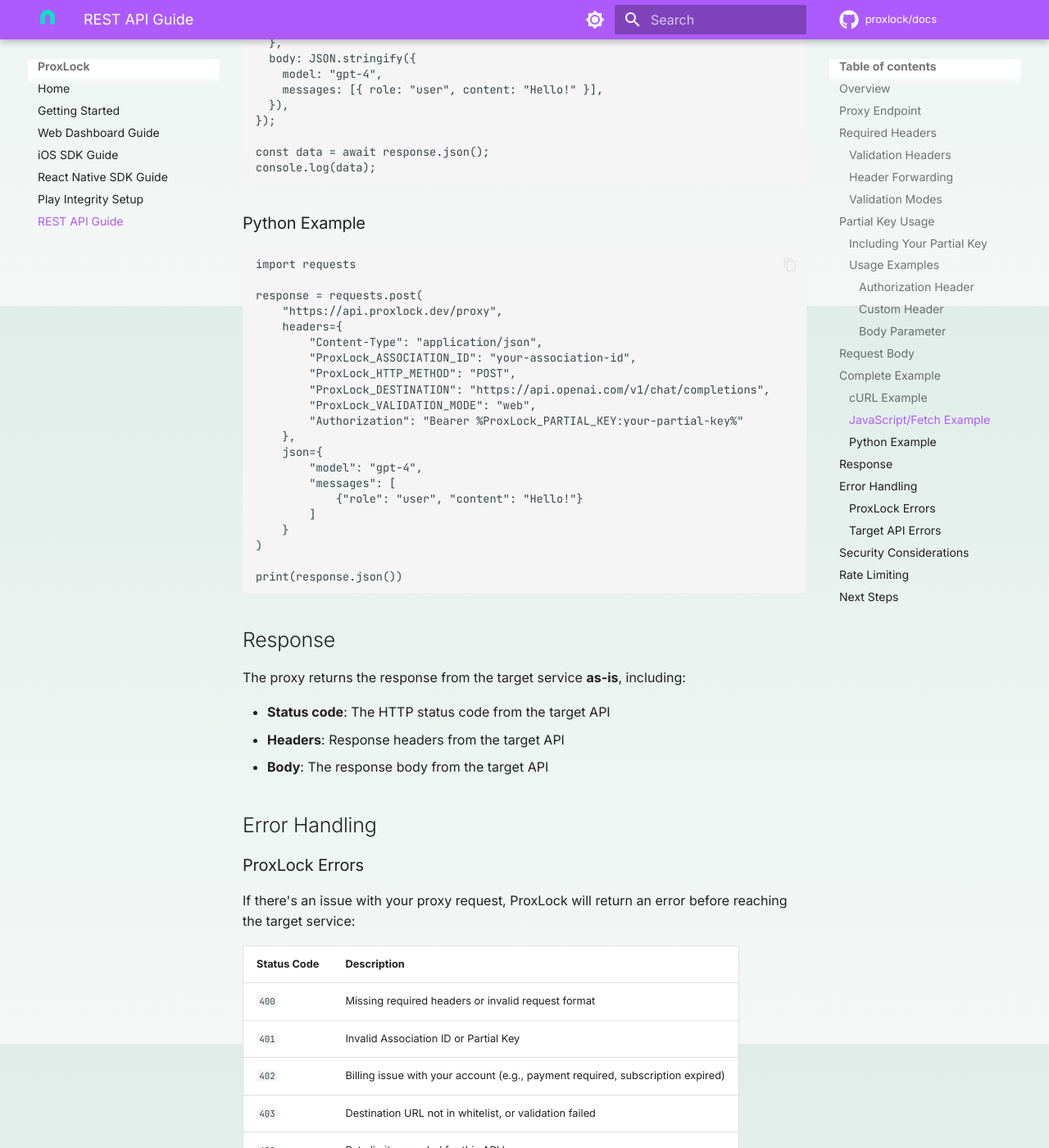
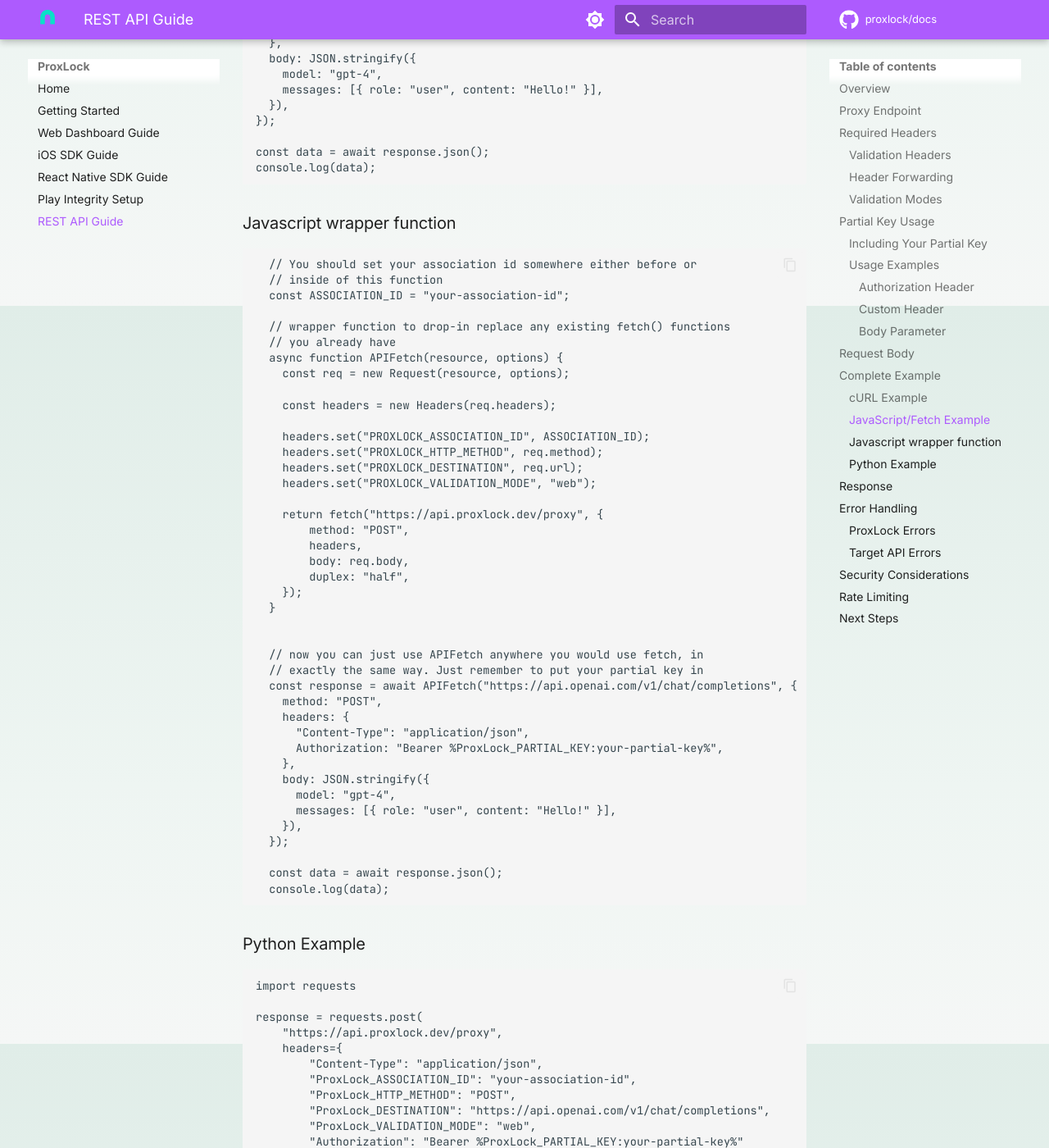
Before and after one commit to ProxLock/Docs, an MkDocs documentation site: the page built from docs/rest-api.md, in a window 1280 px wide and 1400 px high, scrolled down 4127 px. Shown: the whole window at 82% size. Built offline with MkDocs 1.6.1 and Material for MkDocs 9.7.7, drawn with Linux system fonts in a browser that asks for light colours; comment, search, counter and statistics services are not loaded.

Commit message:
added js wrapper function example for REST API

````diff
--- a/docs/rest-api.md
+++ b/docs/rest-api.md
@@ -154,6 +154,52 @@ const data = await response.json();
 console.log(data);
 ```
 
+### Javascript wrapper function
+
+```javascript
+  // You should set your association id somewhere either before or
+  // inside of this function
+  const ASSOCIATION_ID = "your-association-id";
+
+  // wrapper function to drop-in replace any existing fetch() functions
+  // you already have
+  async function APIFetch(resource, options) {
+    const req = new Request(resource, options);
+
+    const headers = new Headers(req.headers);
+
+    headers.set("PROXLOCK_ASSOCIATION_ID", ASSOCIATION_ID);
+    headers.set("PROXLOCK_HTTP_METHOD", req.method);
+    headers.set("PROXLOCK_DESTINATION", req.url);
+    headers.set("PROXLOCK_VALIDATION_MODE", "web");
+
+    return fetch("https://api.proxlock.dev/proxy", {
+        method: "POST",
+        headers,
+        body: req.body,
+        duplex: "half",
+    });
+  }
+
+
+  // now you can just use APIFetch anywhere you would use fetch, in
+  // exactly the same way. Just remember to put your partial key in
+  const response = await APIFetch("https://api.openai.com/v1/chat/completions", {
+    method: "POST",
+    headers: {
+      "Content-Type": "application/json",
+      Authorization: "Bearer %ProxLock_PARTIAL_KEY:your-partial-key%",
+    },
+    body: JSON.stringify({
+      model: "gpt-4",
+      messages: [{ role: "user", content: "Hello!" }],
+    }),
+  });
+
+  const data = await response.json();
+  console.log(data);
+```
+
 ### Python Example
 
 ```python
````
